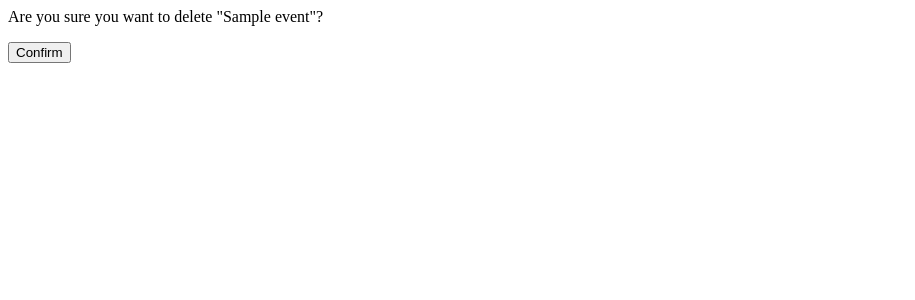
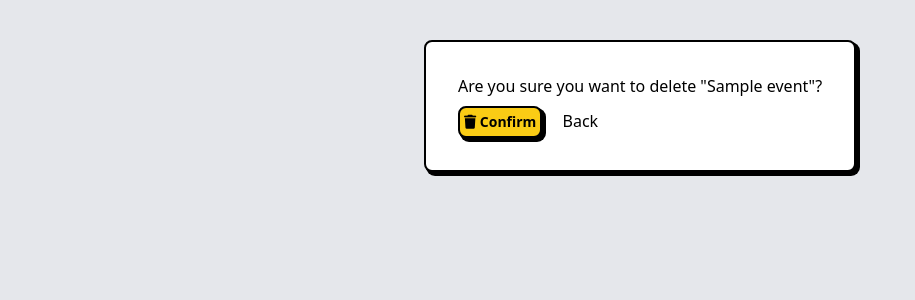
Before and after one commit to eriwiana/pimd-rosters, a Django app: page /events/00000000-0000-0000-0000-000000000001/delete/ in a window 1280 px wide. Shown: the top 300 px of the page, without its empty margins (0-915 px from the left). Run offline with Django 4.2, Linux system fonts and the light colour scheme; a user stored in the database is signed in; tables that the repository leaves empty hold one stand-in row (values such as "Sample post"); some libraries are stand-ins or nearby versions.

Commit message:
Styling confirm delete event

```diff
--- a/rosters/templates/rosters/event_confirm_delete.html
+++ b/rosters/templates/rosters/event_confirm_delete.html
@@ -1,4 +1,17 @@
-<form method="post">{% csrf_token %}
-  <p>Are you sure you want to delete "{{ object }}"?</p>
-  <input type="submit" value="Confirm">
-</form>
+{% extends "base.html" %}
+
+{% block content %}
+<div class="grid place-content-center">
+  <div class="p-8 bg-white border-2 border-black rounded-lg shadow-[3px_3px_0px_1px_black]">
+    <form method="post">
+      {% csrf_token %}
+      <h3>Are you sure you want to delete "{{ object }}"?</h3>
+      <button name="Save"
+        class="mt-2 p-1 text-sm font-bold bg-yellow-400 hover:bg-rose-400 cursor-pointer border-2 border-black rounded-lg shadow-[3px_3px_0px_1px_black]">
+        <i class="fas fa-trash"></i> Confirm
+      </button>
+      <span class="ml-4"><a href="{% url 'event-detail' event_id=event.id %}" class="hover:underline hover:decoration-yellow-400">Back</a></span>
+    </form>
+  </div>
+</div>
+{% endblock %}
```
